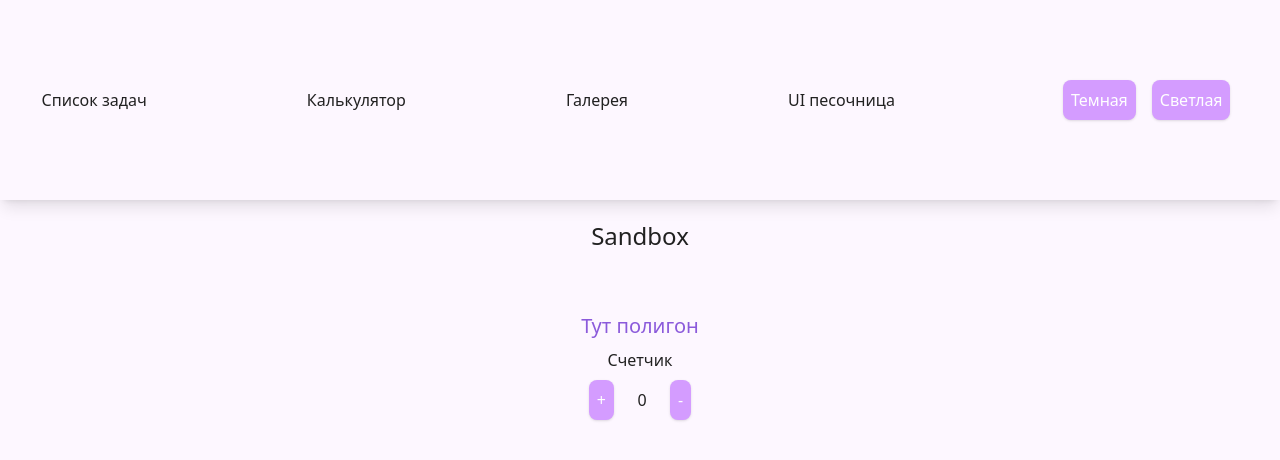
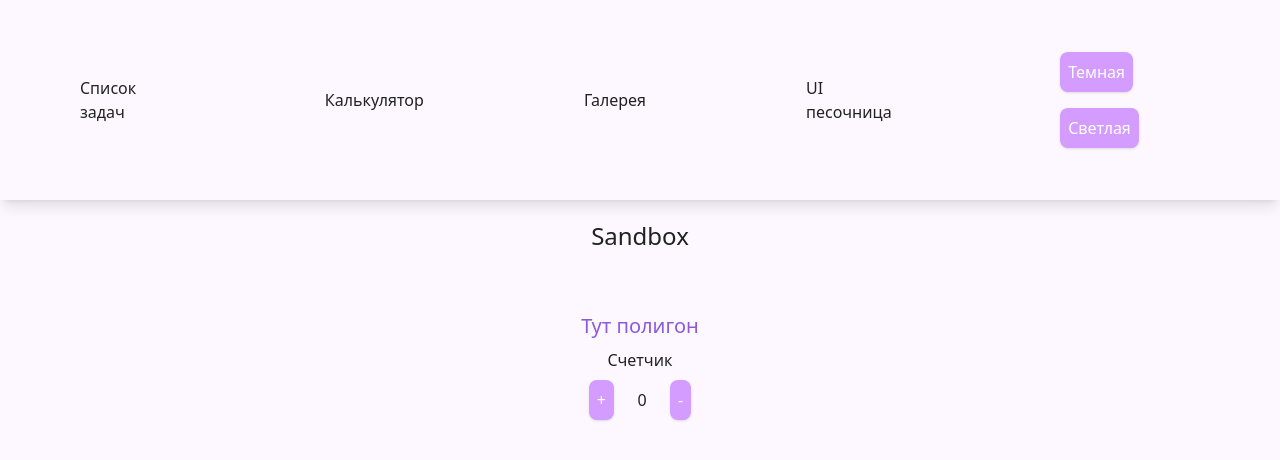
Before and after one commit to itSpecialistMike/react-sandbox, a React (Vite) app: page /ui-sandbox in a window 1280 px wide. Shown: the top 460 px of the page. Built offline with nearby package versions, Linux system fonts and the light colour scheme.

Commit message:
мелкие правки

```diff
--- a/src/App.jsx
+++ b/src/App.jsx
@@ -28,7 +28,8 @@ function App() {
                     <header
                         className="flex justify-center items-center">
                         <div
-                            className="w-full h-50 flex flex-col md:flex-row justify-center items-center gap-4 lg:gap-40 shadow-lg">
+                            className="w-full md:h-50 flex
+                            flex-col md:flex-row justify-center items-center gap-4 lg:gap-40 shadow-lg p-20">
                             <Link to="/todo"
                                   onClick={(e) => handleNavLink(e.target.textContent)}
                                   className={`transition-all duration-300 ease-in-out transform
@@ -53,7 +54,7 @@ function App() {
                           ${selectedBox === 'UI песочница' ? 'text-3xl' : ''}`}>
                                 UI песочница
                             </Link>
-                            <ThemeToggle />
+                            <ThemeToggle/>
                         </div>
                     </header>
 
--- a/src/features/theme/ThemeTougle.jsx
+++ b/src/features/theme/ThemeTougle.jsx
@@ -10,7 +10,6 @@ export const ThemeToggle = () => {
 
     const handleDark = () => {
         dispatch(toggleTheme('dark'));
-        console.log(theme);
     }
 
     useEffect(() => {
--- a/src/store.js
+++ b/src/store.js
@@ -16,12 +16,18 @@ const themePersistConfig = {
     storage,
 }
 
+const counterPersistConfig = {
+    key: 'counter',
+    storage,
+}
+
 const persistedTodoReducer = persistReducer(todoPersistConfig, todoReducer);
 const persistedThemeReducer = persistReducer(themePersistConfig, themeReducer);
+const persistedCounterReducer = persistReducer(counterPersistConfig, counterReducer);
 
 export const store = configureStore({
     reducer: {
-        counter: counterReducer,
+        counter: persistedCounterReducer,
         todo: persistedTodoReducer,
         theme: persistedThemeReducer
     }
```
